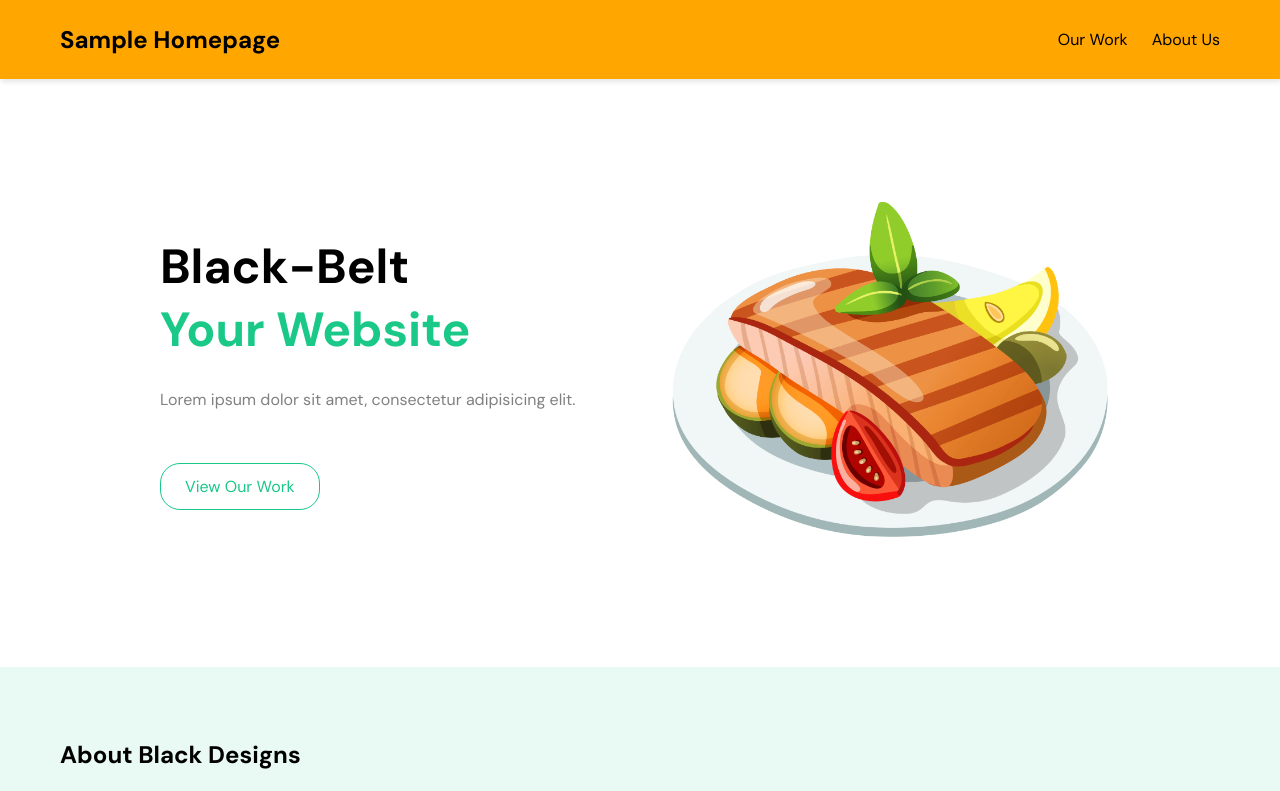
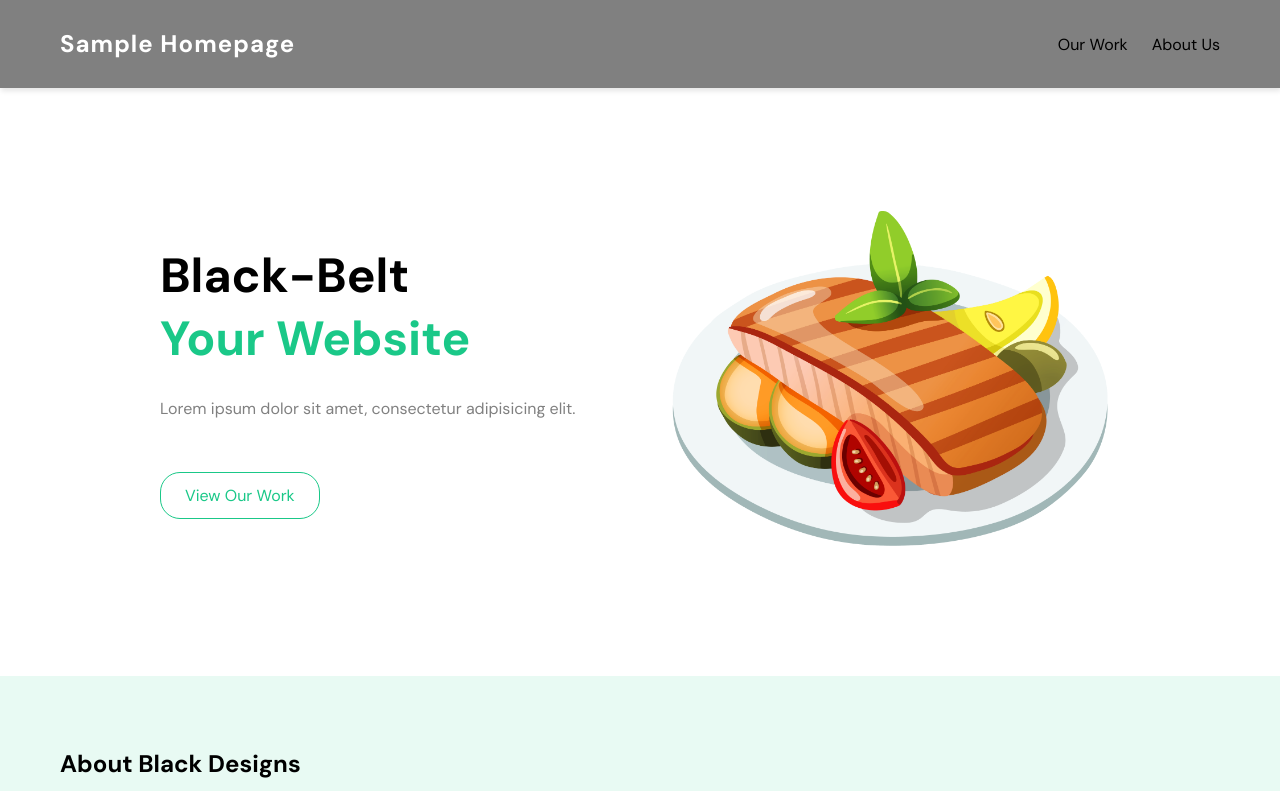
Before and after one commit to kidmagus/sasslibrary, a website: page homepage.html in a window 1280 px wide. Shown: the top 791 px of the page. Drawn offline with Linux system fonts and the light colour scheme.

Commit message:
update change navbar

```diff
--- a/homepage.html
+++ b/homepage.html
@@ -8,9 +8,9 @@
   </head>
   <body>
     <!-- navbar -->
-    <nav class="navbar-orange p-2">
+    <nav class="navbar-gray p-2">
       <div class="container">
-        <h1 class="site-title">Sample Homepage</h1>
+        <h1 class="site-title text-white">Sample Homepage</h1>
         <ul class="display-f">
           <li class="ml-2 text-hover-secondary">
             <a href="#work">Our Work</a>
--- a/scss-files/_base.scss
+++ b/scss-files/_base.scss
@@ -12,6 +12,11 @@ body {
 
 p {
   line-height: 30px;
+}
+
+h1 {
+  line-height: 40px;
+  letter-spacing: 1px;
 }
 
 h2 {
```
Also changed, not shown: css/index.css.
